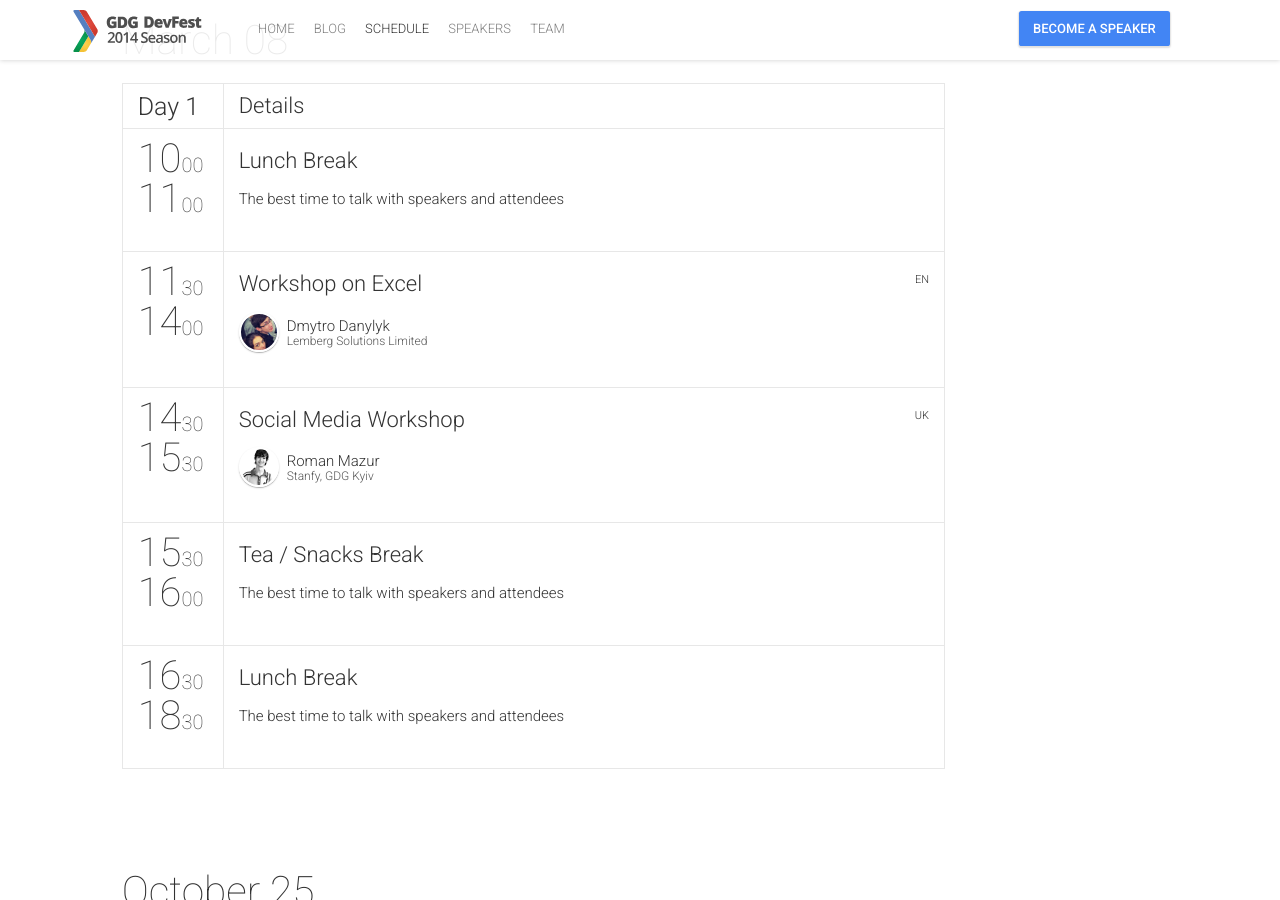
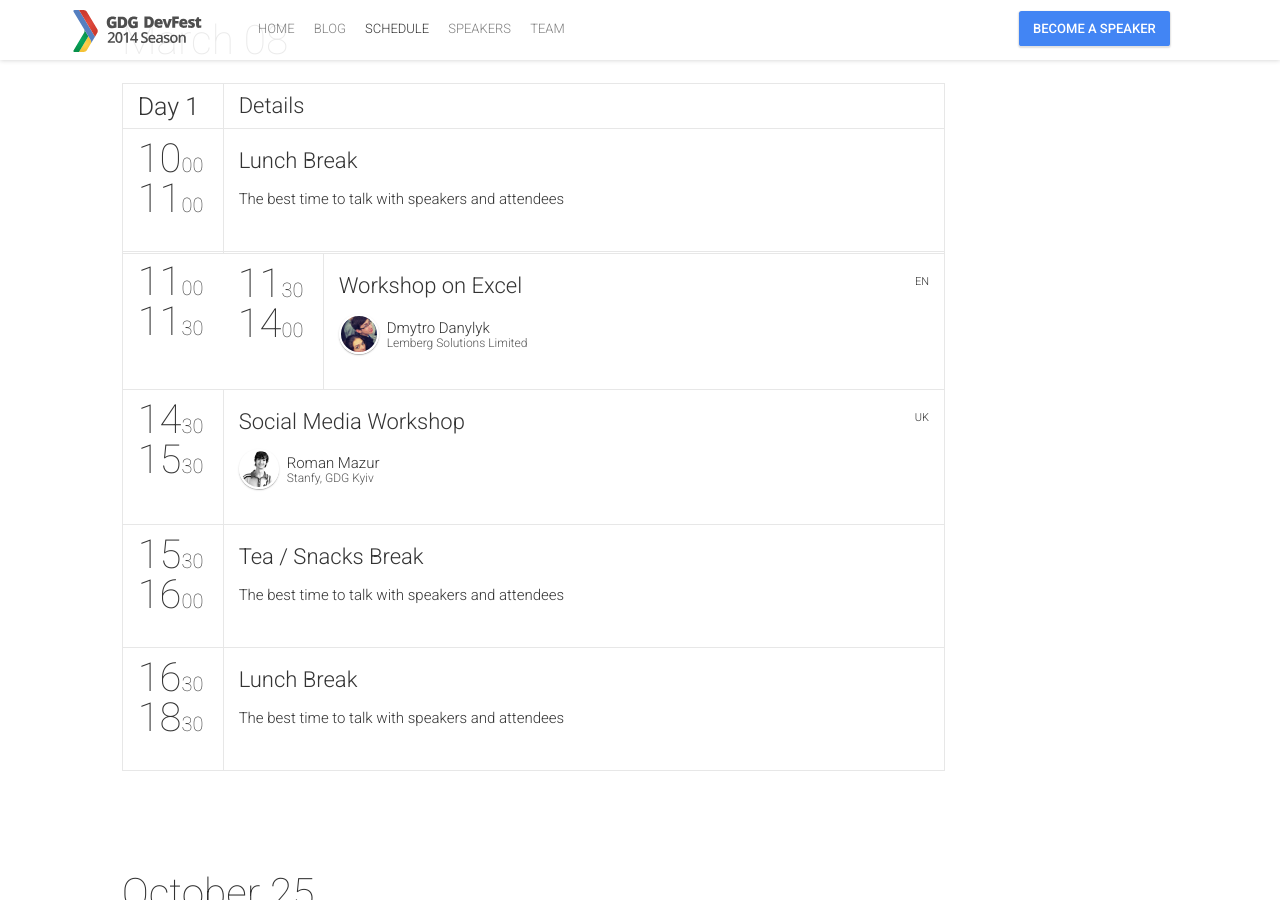
Before and after one commit to ravinepal/visitjanakpur, a Jekyll site: the page built from schedule.html, in a window 1280 px wide and 900 px high, scrolled down 449 px. Built offline with Jekyll 4.4.1, drawn with Linux system fonts in a browser that asks for light colours; nearby versions of some CDN libraries; comment, search, counter and statistics services are not loaded.

Commit message:
Test blank space in schedule

```diff
--- a/_data/schedule.yml
+++ b/_data/schedule.yml
@@ -8,6 +8,11 @@
     	startTime: "10:00",
     	endTime: "11:00",
     	sessionIds: [307]
+    }
+    - {
+        startTime: "11:00",
+        endTime: "11:30",
+        sessionIds: [404]
     }
     - {
         startTime: "11:30",
```
